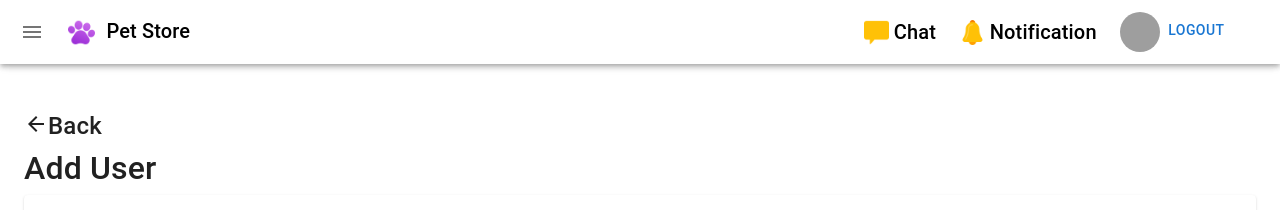
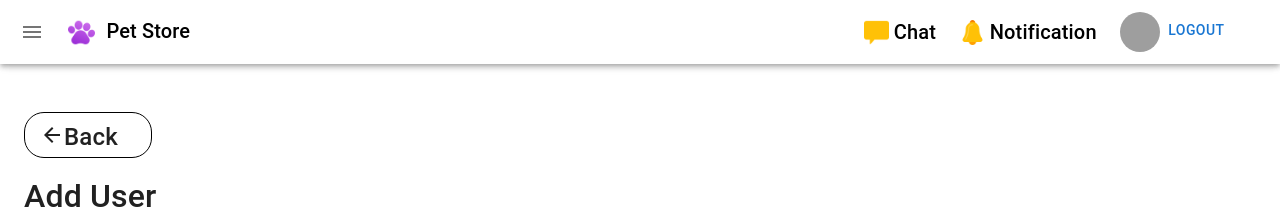
Before and after one commit to Rajpopzein/being, a React (Create React App) app: page /adduser in a window 1280 px wide. Shown: the top 210 px of the page. Built offline with nearby package versions, Linux system fonts and the light colour scheme; no server answers; sample sign-in values are in the browser's storage; grey boxes are pictures that could not be loaded.

Commit message:
orederbgfile

```diff
--- a/src/components/Arrowbutton.js
+++ b/src/components/Arrowbutton.js
@@ -1,21 +1,33 @@
-import React from 'react'
-import ArrowBackIcon from '@mui/icons-material/ArrowBack';
-import './style.css'
-import { useNavigate } from 'react-router-dom';
+import React from "react";
+import ArrowBackIcon from "@mui/icons-material/ArrowBack";
+import "./style.css";
+import { useNavigate } from "react-router-dom";
 
-function Arrowbutton({navigation}) {
-  const nav = useNavigate()
+function Arrowbutton({ navigation }) {
+  const nav = useNavigate();
 
-  const handleclick =()=>{
-    nav(navigation)
-  }
+  const handleclick = () => {
+    nav(navigation);
+  };
 
   return (
-    <div className='arrowbutton' onClick={handleclick} style={{cursor:'pointer'}}>
-        <ArrowBackIcon/>
+    <div
+      className="arrowbutton"
+      onClick={handleclick}
+      style={{
+        cursor: "pointer",
+        border: "1px solid #000",
+        width: "8rem",
+        marginBottom: "1.2rem",
+        borderRadius:'20px'
+      }}
+    >
+      <div style={{display:'flex', margin:'10px',marginBottom:'-3px', marginLeft:'15px'}}>
+        <ArrowBackIcon />
         <h4>Back</h4>
+      </div>
     </div>
-  )
+  );
 }
 
-export default Arrowbutton
+export default Arrowbutton;
--- a/src/components/Table.js
+++ b/src/components/Table.js
@@ -224,7 +224,7 @@ export default function DataTable({ data, columns, index , clickfun}) {
                 </TableBody>
               )}
 
-              <TableFooter>
+              <TableFooter sx={{width:'150%', float:'left'}}>
                 <TableRow>
                   <TablePagination
                     rowsPerPageOptions={[
--- a/src/components/formic.js
+++ b/src/components/formic.js
@@ -252,7 +252,7 @@ const UserFormFormik = ({ userdatas }) => {
             onSubmit={
               userdatas !== undefined
                 ? (e) => handleupdate(e, props.values)
-                : (e) => handlesubmit(e, props.values)
+                : props.errors.length == 0 ? (e) => handlesubmit(e, props.values) : ""
             }
           >
             <div style={{ marginLeft: "3rem" }}>
@@ -595,7 +595,6 @@ const UserFormFormik = ({ userdatas }) => {
         <Alert severity="success" sx={{ width: '150%' }}>
           User updated
         </Alert>
-
       </Snackbar>
     </div>
   );
--- a/src/components/order-bg.js
+++ b/src/components/order-bg.js
@@ -13,6 +13,7 @@ const Order_bg = ({card_title, count}) => {
                 <h3>{count}</h3>
             </div>
         </div>
+        //dkjdks
     )
 }
 
--- a/src/components/style.css
+++ b/src/components/style.css
@@ -1,3 +1,12 @@
+.css-78c6dr-MuiToolbar-root-MuiTablePagination-toolbar{
+  text-align: center !important;
+  margin-top: 10px !important;
+}
+
+.MuiTablePagination-selectLabel .css-pdct74-MuiTablePagination-selectLabel{
+  margin-top: 13px !important;
+}
+
 .datemain {
   display: flex;
 }
```
